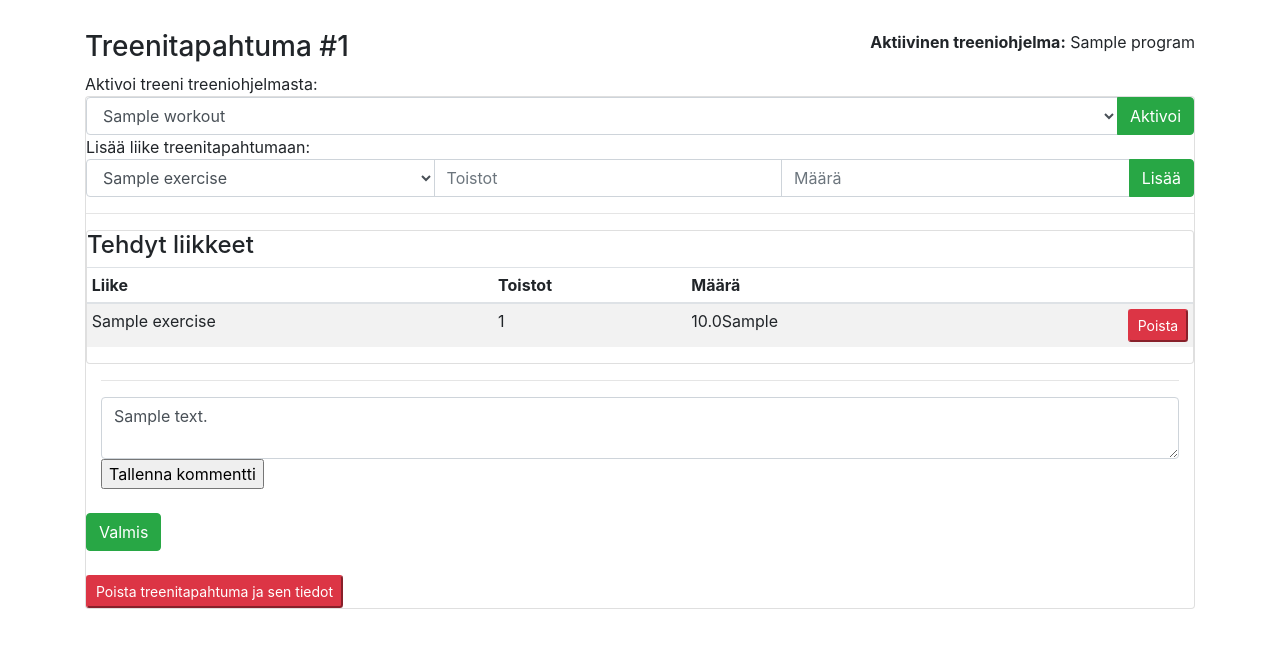
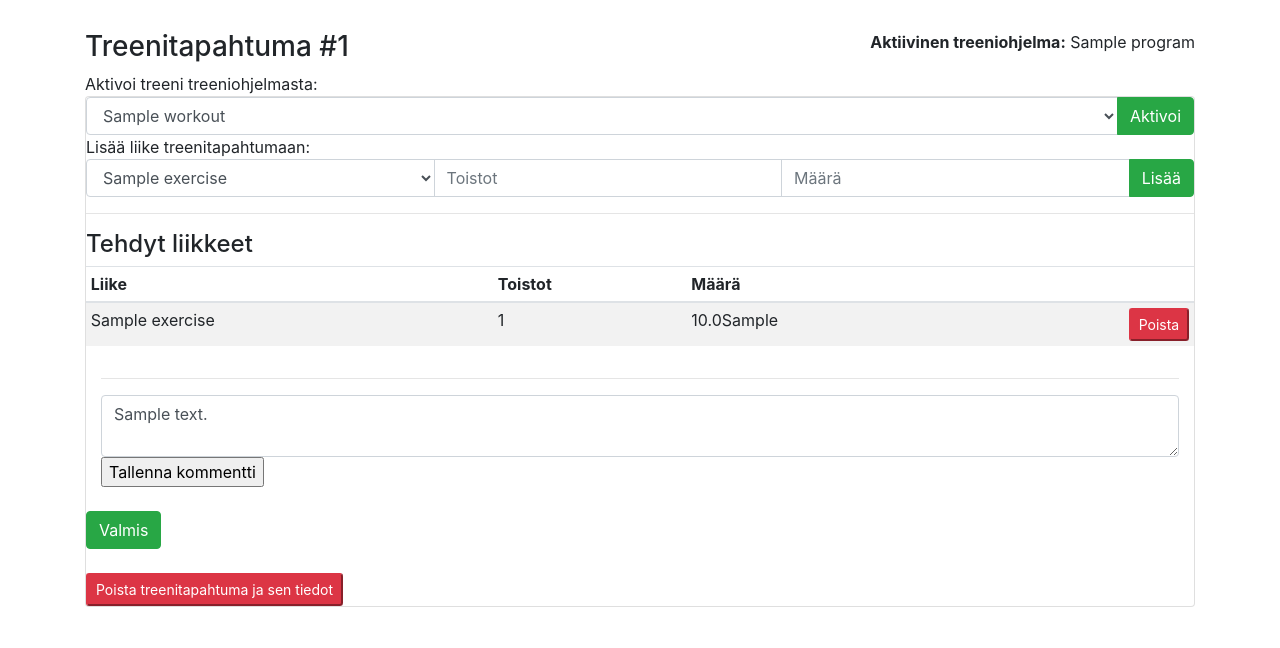
Before and after one commit to jkotima/treenikirjuri, a Flask app: page /events/1/ in a window 1280 px wide. Shown: the part 56-704 px from the top of the page. Run offline with Flask 2, Linux system fonts and the light colour scheme; a user stored in the database is signed in; tables that the repository leaves empty hold one stand-in row (values such as "Sample post"); some libraries are stand-ins or nearby versions.

Commit message:
update template

```diff
--- a/application/templates/events/edit.html
+++ b/application/templates/events/edit.html
@@ -16,7 +16,6 @@
 </div>
 
 {% if workout %}
-<div class="card">
 
 <div class="row">
   <div class="col">
@@ -38,7 +37,7 @@
         <th>Kuvaus</th>
         <th>Valmiit sarjat</th>
         <th>Toistot</th>
-          <th style="width:  30%"></th>
+        <th></th>
       </tr>
     </thead>
     <tbody>
@@ -67,7 +66,6 @@
       {% endfor %}
     </tbody>
   </table>
-  </div>
 </div>
 {% else %}
 {% if current_user.get_active_program_name() %}
@@ -98,8 +96,6 @@ Lisää liike treenitapahtumaan:
 {% endif %}
 
 <hr>
-<div class="card">
-
 <h4>Tehdyt liikkeet</h4>
 <div class="table-responsive">
   <table class="table table-striped table-sm">
@@ -128,7 +124,6 @@ Lisää liike treenitapahtumaan:
     </tbody>
   </table>
 </div>
-</div>
 
 <div class="container">
   <hr>
```
Lines whose indentation alone changed are shown as unchanged.
